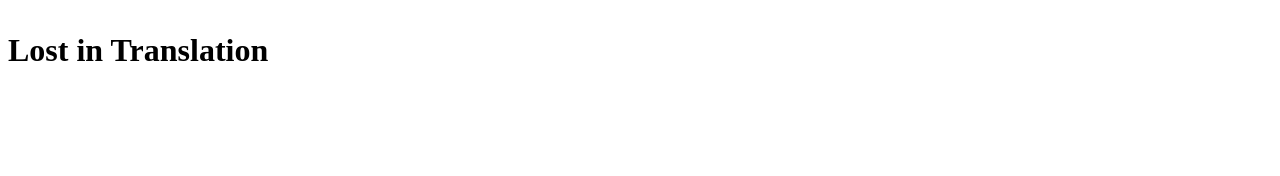
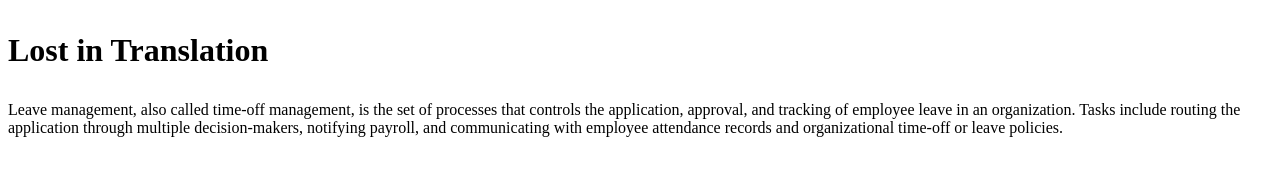
Before and after one commit to matblck/myRepoz, a plain HTML site: page index.html in a window 1280 px wide. Drawn offline with Linux system fonts and the light colour scheme.

Commit message:
splitpoint 1st commit

```diff
--- a/index.html
+++ b/index.html
@@ -12,6 +12,8 @@
             <p>Lost in Translation</p>
         </h1>
     </header>
-
+    <article>
+        Leave management, also called time-off management, is the set of processes that controls the application, approval, and tracking of employee leave in an organization. Tasks include routing the application through multiple decision-makers, notifying payroll, and communicating with employee attendance records and organizational time-off or leave policies.
+    </article>
 </body>
 </html>
```
